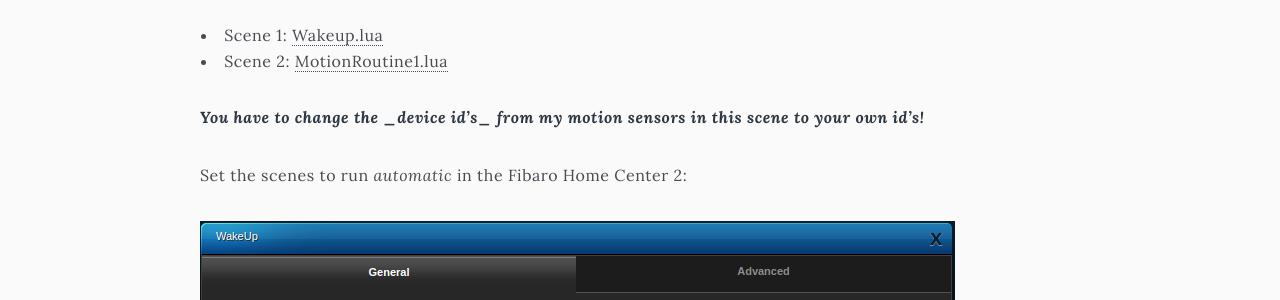
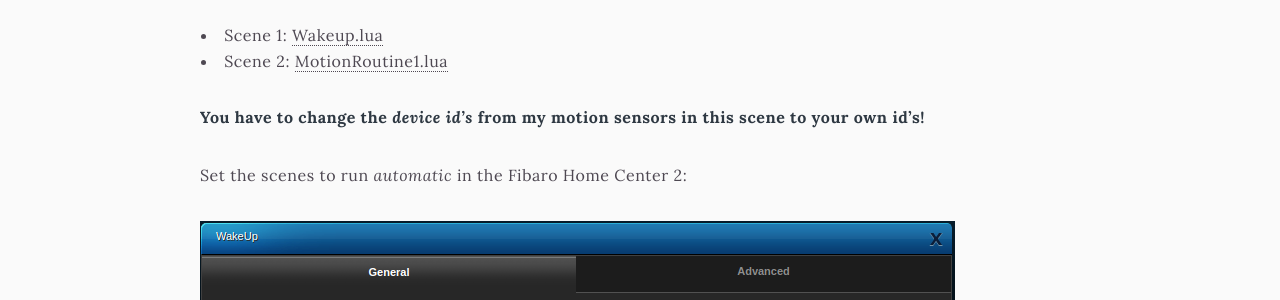
Before and after one commit to joepv/joepv.github.io, a Jekyll site: the page built from _pages/wakeup.md, in a window 1280 px wide and 900 px high, scrolled down 4923 px. Shown: the part 153-453 px from the top of the window. Built offline with Jekyll 4.4.1, drawn with Linux system fonts in a browser that asks for light colours.

Commit message:
Fixed some typo's

```diff
--- a/_pages/wakeup.md
+++ b/_pages/wakeup.md
@@ -174,7 +174,7 @@ You can download the full LUA scene code from here:
 * Scene 1: [Wakeup.lua](https://github.com/joepv/fibaro/blob/master/Wakeup.lua)
 * Scene 2: [MotionRoutine1.lua](https://github.com/joepv/fibaro/blob/master/MotionRoutine1.lua)
 
-***You have to change the _device id's_ from my motion sensors in this scene to your own id's!***
+**You have to change the _device id's_ from my motion sensors in this scene to your own id's!**
 
 Set the scenes to run _automatic_ in the Fibaro Home Center 2:
 
```
